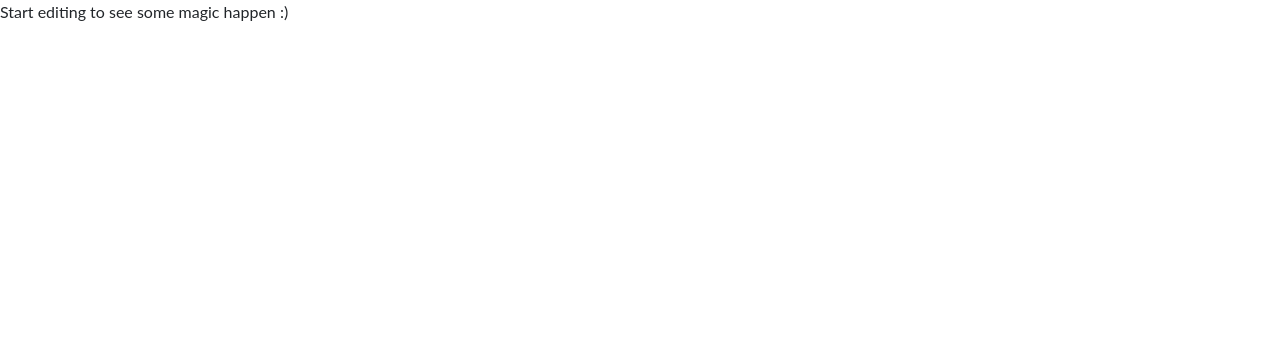
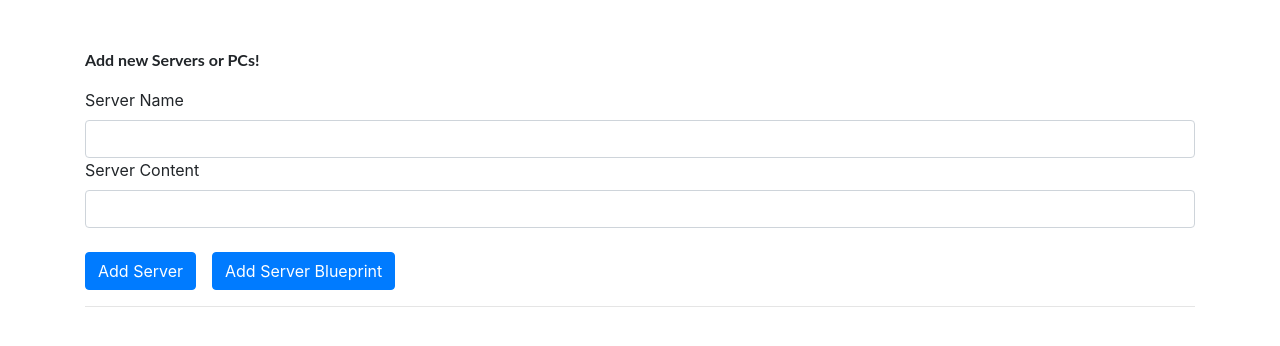
Before and after one commit to afolabiopakunle/angular-ivy-data-binding-2, an Angular app: page / in a window 1280 px wide. Shown: the top 346 px of the page. Built offline with nearby package versions, Linux system fonts and the light colour scheme.

Commit message:
Files imported and cleaned up

```diff
--- a/src/app/app.component.html
+++ b/src/app/app.component.html
@@ -1,3 +1,32 @@
-<p>
-  Start editing to see some magic happen :)
-</p>
+<div class="container">
+<div class="row">
+  <div class="col-sm-12 pt-5">
+    <p class="font-weight-bold">Add new Servers or PCs!</p>
+    <label>Server Name</label>
+    <input type="text" class="form-control" [(ngModel)]="newServerName">
+    <label>Server Content</label>
+    <input type="text" class="form-control" [(ngModel)]="newServerContent">
+    <br>
+    <button
+      class="btn btn-primary mr-3"
+      (click)="onAddServer()">Add Server</button>
+    <button
+      class="btn btn-primary"
+      (click)="onAddBlueprint()">Add Server Blueprint</button>
+  </div>
+</div>
+<hr>
+<div class="row">
+  <div class="col-sm-12">
+    <div class="panel panel-default" *ngFor="let element of serverElements">
+      <div class="panel-heading">{{ element.name }}</div>
+      <div class="panel-body">
+        <p>
+          <strong *ngIf="element.type === 'server'" style="color: red">{{ element.content }}</strong>
+          <em *ngIf="element.type === 'blueprint'">{{ element.content }}</em>
+        </p>
+      </div>
+    </div>
+  </div>
+</div>
+</div>
--- a/src/app/app.component.ts
+++ b/src/app/app.component.ts
@@ -6,5 +6,23 @@ import { Component, VERSION } from '@angular/core';
   styleUrls: [ './app.component.css' ]
 })
 export class AppComponent  {
-  name = 'Angular ' + VERSION.major;
+  serverElements = [];
+  newServerName = '';
+  newServerContent = '';
+
+  onAddServer() {
+    this.serverElements.push({
+      type: 'server',
+      name: this.newServerName,
+      content: this.newServerContent
+    });
+  }
+
+  onAddBlueprint() {
+    this.serverElements.push({
+      type: 'blueprint',
+      name: this.newServerName,
+      content: this.newServerContent
+    });
+  }
 }
```
Also changed, not shown: src/app/app-cockpit/app-cockpit.component.ts (added, +15 -0 lines), src/app/app-pcs/app-pcs.component.ts (added, +15 -0 lines), src/app/app-cockpit/app-cockpit.component.css (added), src/app/app-pcs/app-pcs.component.css (added).
